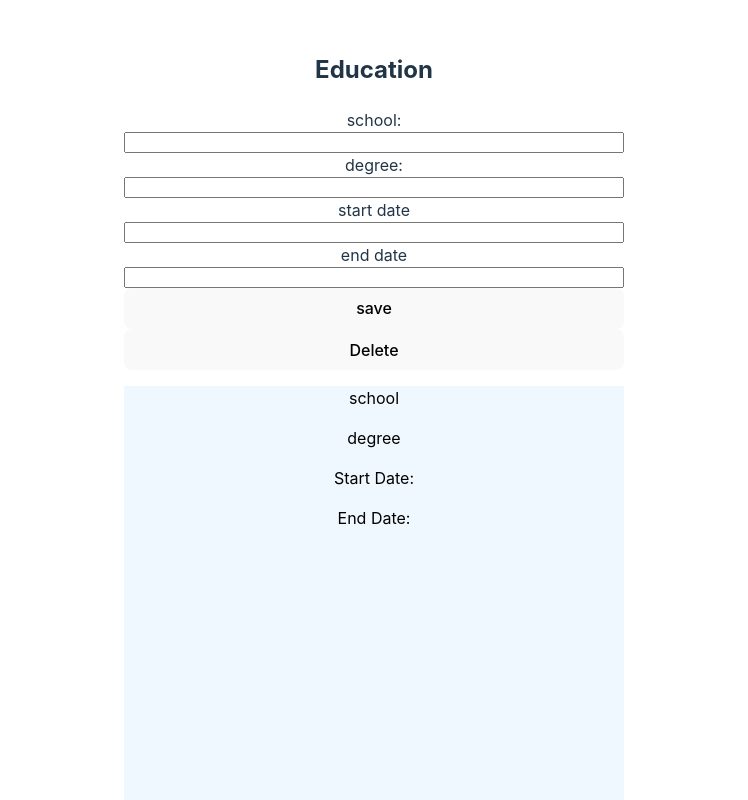
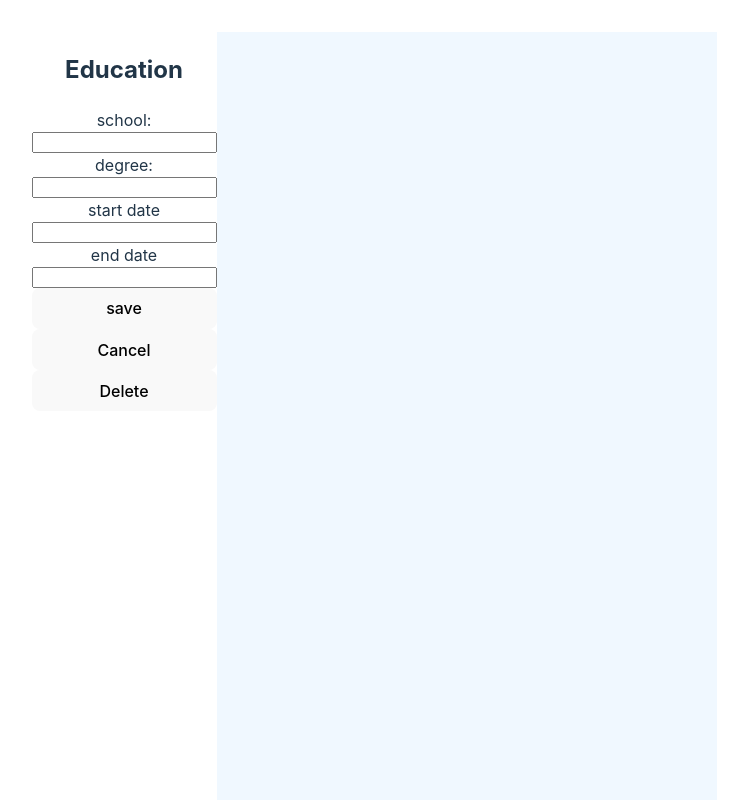
Before and after one commit to OmarBknd/CV-Application, a React (Vite) app: page / in a window 1280 px wide. Both pictures are taken after a click on the button "Add". Shown: the top 800 px of the page, without its empty margins (266-1014 px from the left). Built offline with nearby package versions, Linux system fonts and the light colour scheme.

Commit message:
added cancel edit the form function

```diff
--- a/src/App.jsx
+++ b/src/App.jsx
@@ -43,6 +43,10 @@ function handleSave(){
   }
 
 }
+function handleCancel(){
+  setEducationList(educationList.filter((_,i)=> i !==''))
+  setEducationEditIndex(null)
+}
 function handleDelete(index){
   setEducationList(educationList.filter((_,i)=>i !== index))
   setEducationEditIndex(null)
@@ -53,6 +57,7 @@ function handleEdit(index){
 }
   return (
     <>
+    <div className='container'>
     <div>
   <h2>Education</h2>
   <div>
@@ -70,6 +75,7 @@ function handleEdit(index){
         education={education}
         onChange={handleChange}
         handleSave={handleSave}
+        handleCancel={handleCancel}
         handleDelete={() => handleDelete(educationEditIndex)}
       />
     )}
@@ -83,6 +89,7 @@ function handleEdit(index){
     <DisplayResume
 
     educationList={educationList}/>
+    </div>
     </>
 
   )
--- a/src/components/DisplayResume.jsx
+++ b/src/components/DisplayResume.jsx
@@ -10,10 +10,10 @@ export default function DisplayResume({ educationList}){
 
 
             <div key={index}>
-          <p> school {edu.school}</p>
-          <p> degree {edu.degree}</p>
-          <p>Start Date: {edu.startDate}</p>
-                   <p>End Date: {edu.endDate}</p>
+          <p>  {edu.school}</p>
+          <p>  {edu.degree}</p>
+          <p> {edu.startDate}</p>
+                   <p> {edu.endDate}</p>
                    </div>
 
     ))}
--- a/src/components/Education.jsx
+++ b/src/components/Education.jsx
@@ -3,6 +3,7 @@ export default function Education(
     {education,
          onChange,
           handleSave,
+          handleCancel,
           handleDelete,
         }){
 
@@ -34,6 +35,7 @@ export default function Education(
             value={education.endDate}
             onChange={onChange} />
             <button onClick={handleSave}>save</button>
+            <button onClick={handleCancel}>Cancel</button>
             <button onClick={handleDelete}>Delete</button>
         </div>
     )
```
